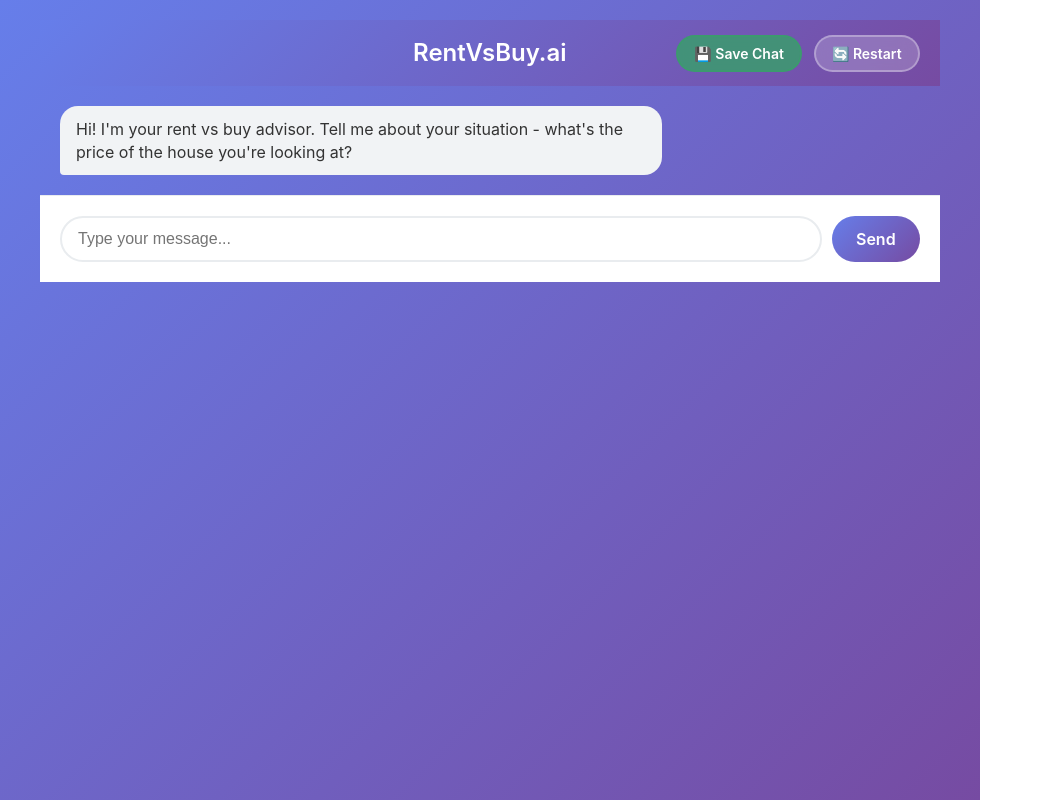
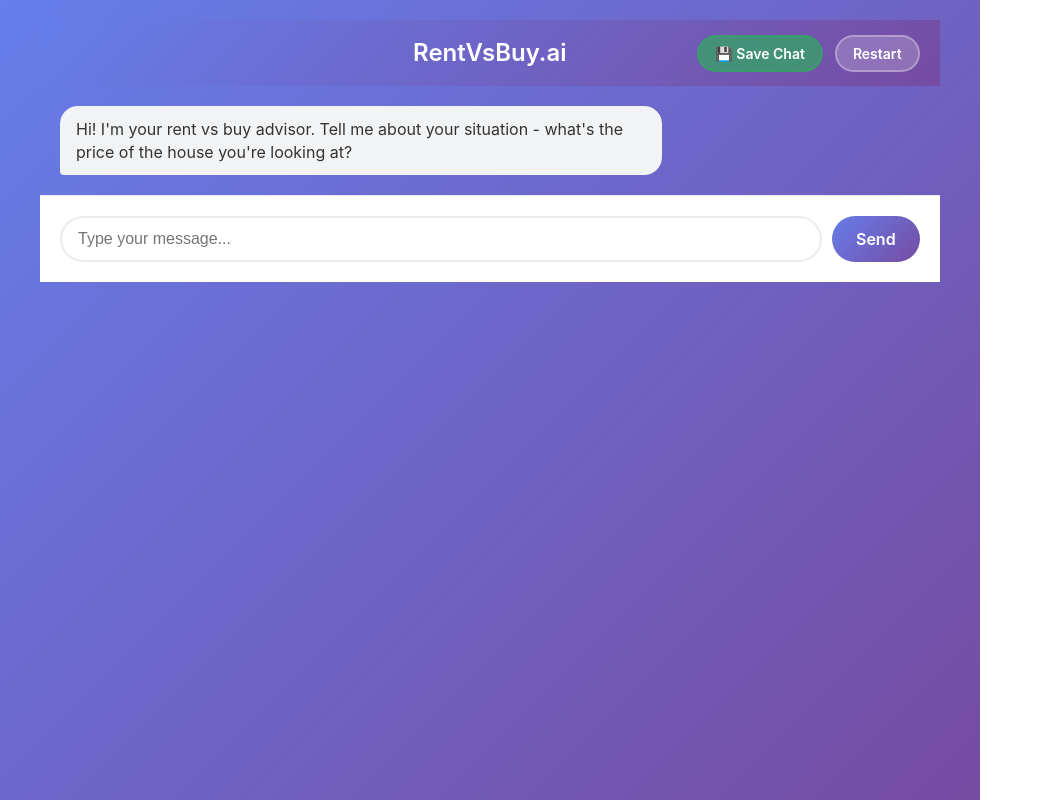
Before and after one commit to mehwishahmed/rentvsbuy-ai, a React (Vite) app: page / in a window 1280 px wide. Shown: the whole page, without its empty margins (0-1043 px from the left). Built offline with nearby package versions, Linux system fonts and the light colour scheme; no server answers.

Commit message:
fix: Remove emojis from UI and PDF to prevent font rendering issues
- Remove 🔄 emoji from Restart button (now just says 'Restart')
- Update PDF emoji cleaning to include 🔄 and 💾 emojis
- Prevents funky font characters in exported PDFs

```diff
--- a/src/components/chat/ChatContainer.tsx
+++ b/src/components/chat/ChatContainer.tsx
@@ -127,8 +127,8 @@
           pdf.setFont('helvetica', 'normal');
         }
 
-        // Remove emojis that cause random symbols
-        const cleanText = text.replace(/[📊🏠💵💰]/g, '').trim();
+        // Remove emojis that cause random symbols in PDF
+        const cleanText = text.replace(/[📊🏠💵💰🔄💾]/g, '').trim();
 
         const lines = pdf.splitTextToSize(cleanText, pageWidth - 2 * margin);
         checkNewPage(lines.length * fontSize * 0.35 + 3);
@@ -553,7 +553,7 @@
             onClick={() => setShowRestartModal(true)}
             title="Start over"
           >
-            🔄 Restart
+Restart
           </button>
         </div>
       </div>
```
